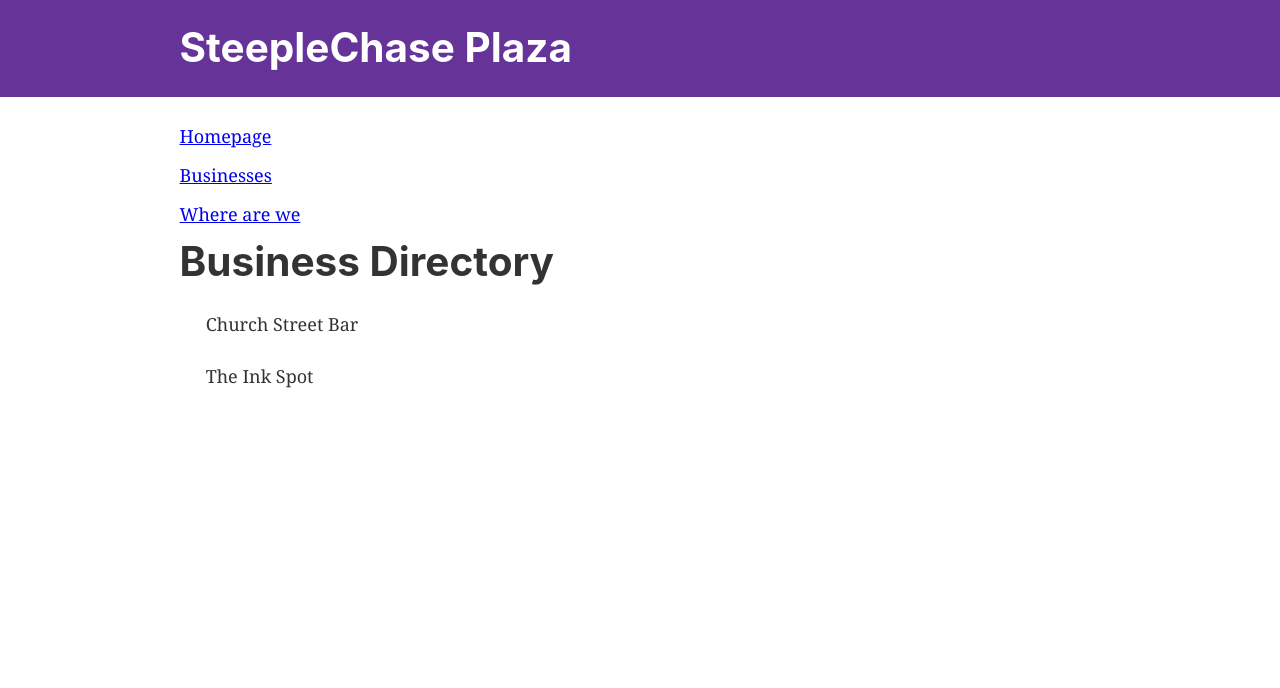
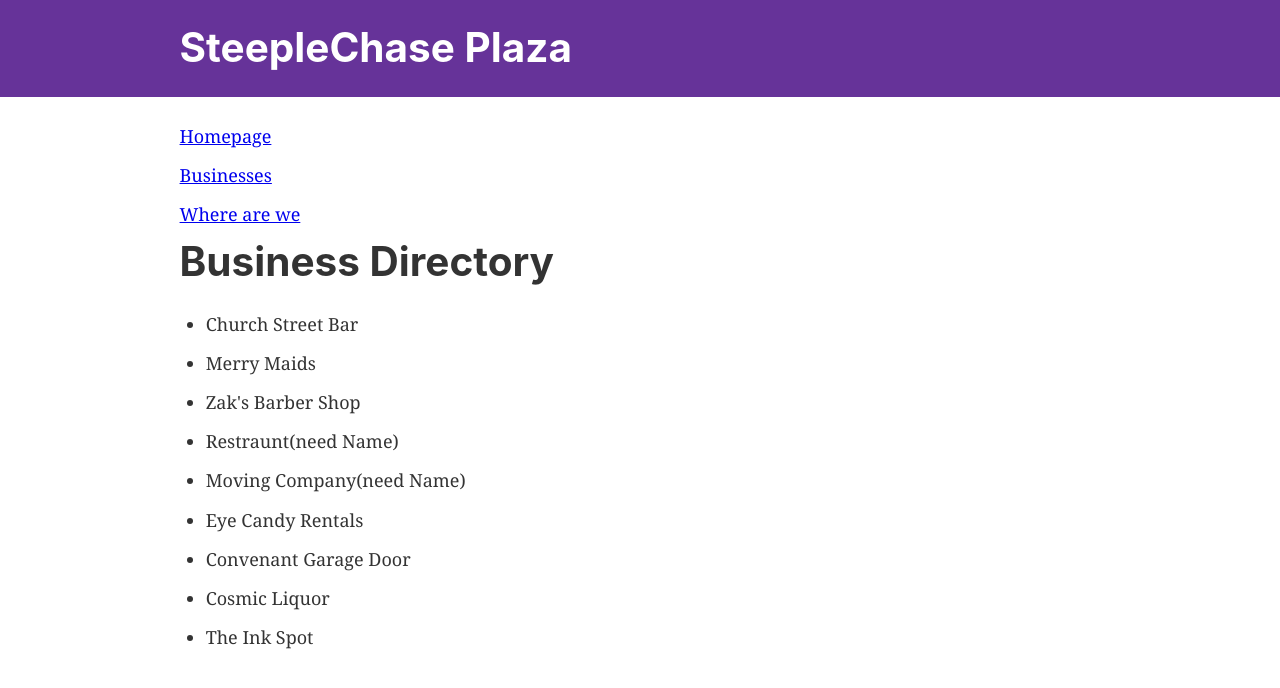
Before and after one commit to LewisII/steeplechase-plaza, a Gatsby site: page /businesses in a window 1280 px wide. Built offline with nearby package versions, Linux system fonts and the light colour scheme; Gatsby itself is replaced by a stand-in of ours.

Commit message:
Made updates to the shops list and directory map

```diff
--- a/src/components/directoryMap.js
+++ b/src/components/directoryMap.js
@@ -1,16 +1,27 @@
 import React from "react"
 
-const businessesArray = [
-    { name: "Church Street Bar" },
-    { name: "The Ink Spot" },
-    { name: "Zak's Barber Shop" },
-    { name: "Cosmic Liquor" },
-    { name: "Athletic Advantage" }];
 const DirectoryMap = () => {
+
+    const businessesArray = [
+        { name: "Church Street Bar", location: "435 S Church St, St Peters, MO 63376"},
+        { name: "Merry Maids", location: "433 S Church St, St Peters, MO 63376" },
+        { name: "Zak's Barber Shop", location: "431 S Church St, St Peters, MO 63376" },
+        { name: "Restraunt(need Name)", location: "429 S Church St, St Peters, MO 63376" },
+        { name: "Moving Company(need Name)", location: "427 S Church St, St Peters, MO 63376" },
+        { name: "Eye Candy Rentals", location: "425 S Church St, St Peters, MO 63376" },
+        { name: "Convenant Garage Door", location: "423 S Church St, St Peters, MO 63376" },
+        { name: "Cosmic Liquor", location: "421 S Church St, St Peters, MO 63376" },
+        { name: "The Ink Spot", location: "419 S Church St, St Peters, MO 63376" }];
+
+    const namesList = businessesArray.map(name => {
+        return (
+            <li>{name.name}</li>
+        )
+    })
+
     return (
     <ul>
-            <p>Church Street Bar</p>
-            <p>The Ink Spot</p>
+        {namesList}
     </ul>
     );
 }
--- a/src/pages/businesses.js
+++ b/src/pages/businesses.js
@@ -9,11 +9,12 @@
     {name: "Zak's Barber Shop"},
     {name: "Cosmic Liquor"},
     {name: "Athletic Advantage"}];
+
 const BusinessesPage = () => (
     <Layout>
         <SEO title="Businesses" />
         <h1>Business Directory</h1>
-        <DirectoryMap businesses={"Church Street Bar"}/>
+        <DirectoryMap businessesArray/>
     </Layout>
 )
 
```
